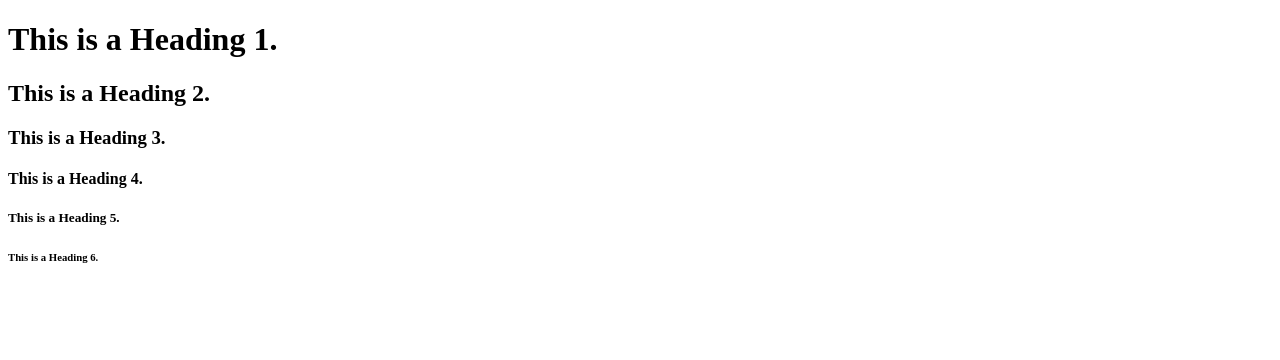
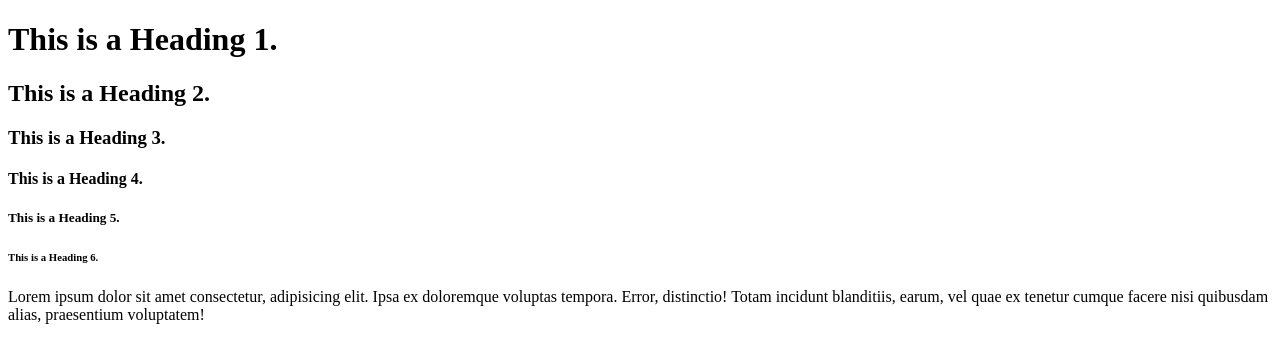
Before and after one commit to madelinewong/learning-html, a plain HTML site: page index.html in a window 1280 px wide. Drawn offline with Linux system fonts and the light colour scheme.

Commit message:
paragraphs and breaks

```diff
--- a/index.html
+++ b/index.html
@@ -12,5 +12,8 @@
         <h6>This is a Heading 6.</h6>
         <!-- Headings go from 1 to 6. A heading 7 doesn't exist -->
         <!-- This is a comment as shown above -->
+        <p>
+            Lorem ipsum dolor sit amet consectetur, adipisicing elit. Ipsa ex doloremque voluptas tempora. Error, distinctio! Totam incidunt blanditiis, earum, vel quae ex tenetur cumque facere nisi quibusdam alias, praesentium voluptatem!
+        </p>
     </body>
 </html>
```
